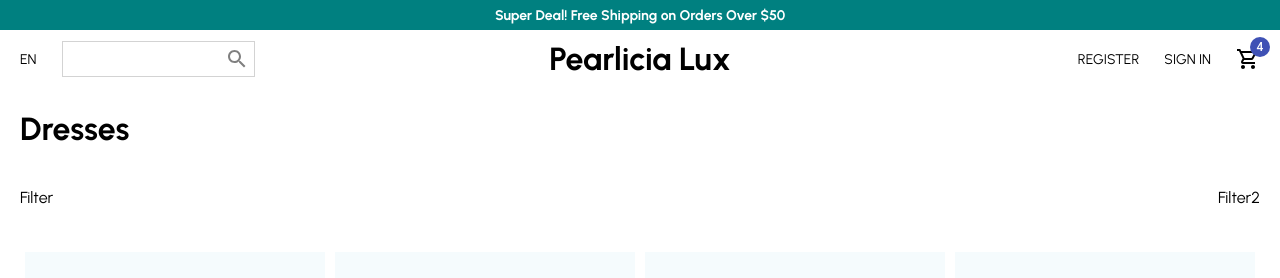
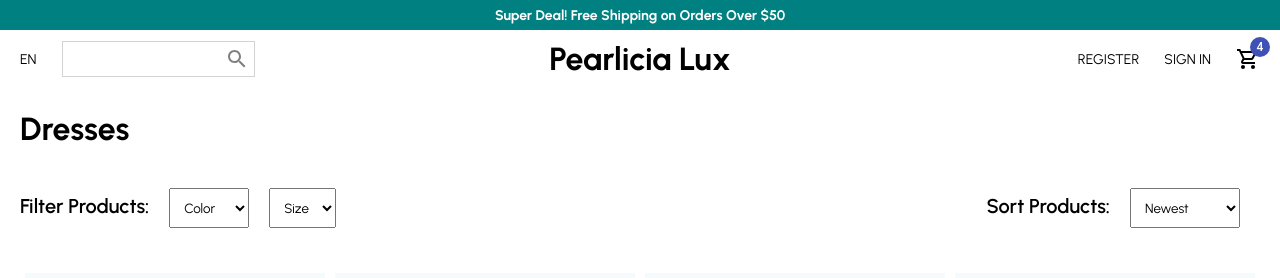
Before and after one commit to Pearlicia/mern-app, a React (Create React App) app: page / in a window 1280 px wide. Shown: the top 278 px of the page. Built offline with nearby package versions, Linux system fonts and the light colour scheme.

Commit message:
finish product list page

```diff
--- a/src/pages/ProductList.jsx
+++ b/src/pages/ProductList.jsx
@@ -22,6 +22,23 @@ const Filter = styled.div`
     margin: 20px;
 `;
 
+const FilterText = styled.span`
+    font-size: 20px;
+    font-weight: 600;
+    margin-right: 20px;
+`;
+
+const Select = styled.select`
+    padding: 10px;
+    margin-right: 20px;
+`;
+
+const Option = styled.option`
+
+`;
+
+
+
 const ProductList = () => {
   return (
     <Container>
@@ -29,8 +46,38 @@ const ProductList = () => {
         <Navbar />
         <Title>Dresses</Title>
         <FilterContainer>
-            <Filter>Filter</Filter>
-            <Filter>Filter2</Filter>
+            <Filter>
+                <FilterText>Filter Products:</FilterText>
+                <Select>
+                    <Option disabled selected>
+                        Color
+                    </Option>
+                    <Option>White</Option>
+                    <Option>Black</Option>
+                    <Option>Red</Option>
+                    <Option>Blue</Option>
+                    <Option>Yellow</Option>
+                    <Option>Green</Option>
+                </Select>
+                <Select>
+                    <Option disabled selected>
+                        Size
+                    </Option>
+                    <Option>XS</Option>
+                    <Option>S</Option>
+                    <Option>M</Option>
+                    <Option>L</Option>
+                    <Option>XL</Option>
+                </Select>
+            </Filter>
+            <Filter>
+                <FilterText>Sort Products:</FilterText>
+                <Select>
+                    <Option selected>Newest</Option>
+                    <Option>Price (asc)</Option>
+                    <Option>Price (desc)</Option>
+                </Select>
+            </Filter>
         </FilterContainer>
         <Products />
         <Newsletter />
```
